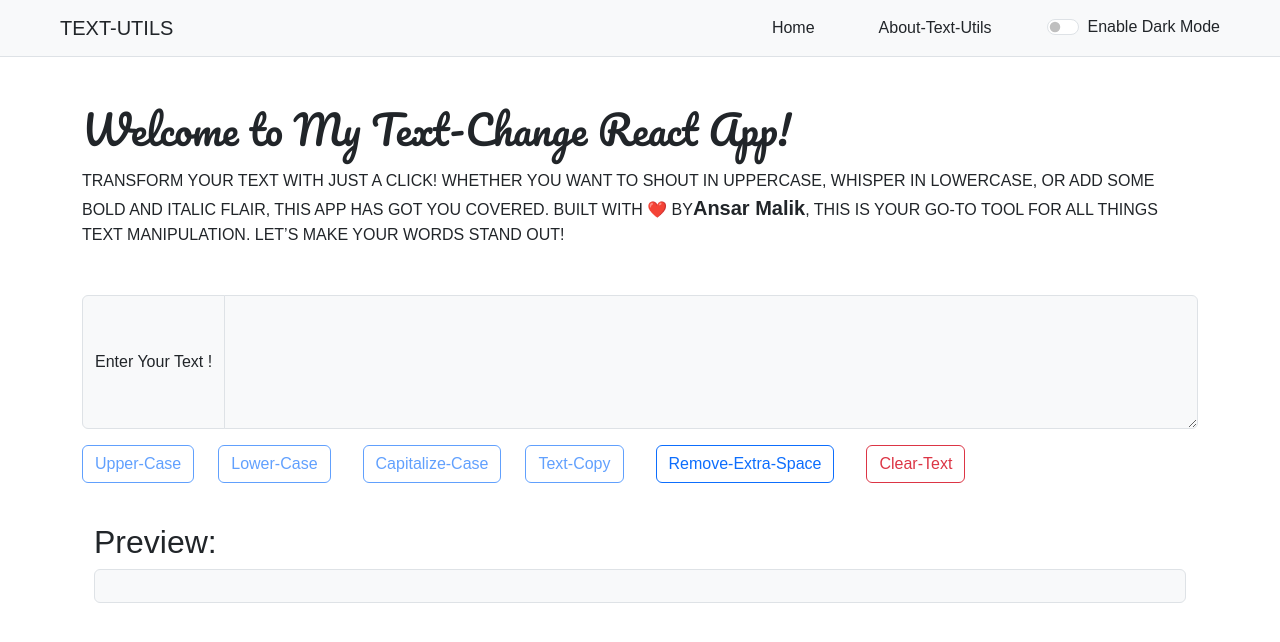
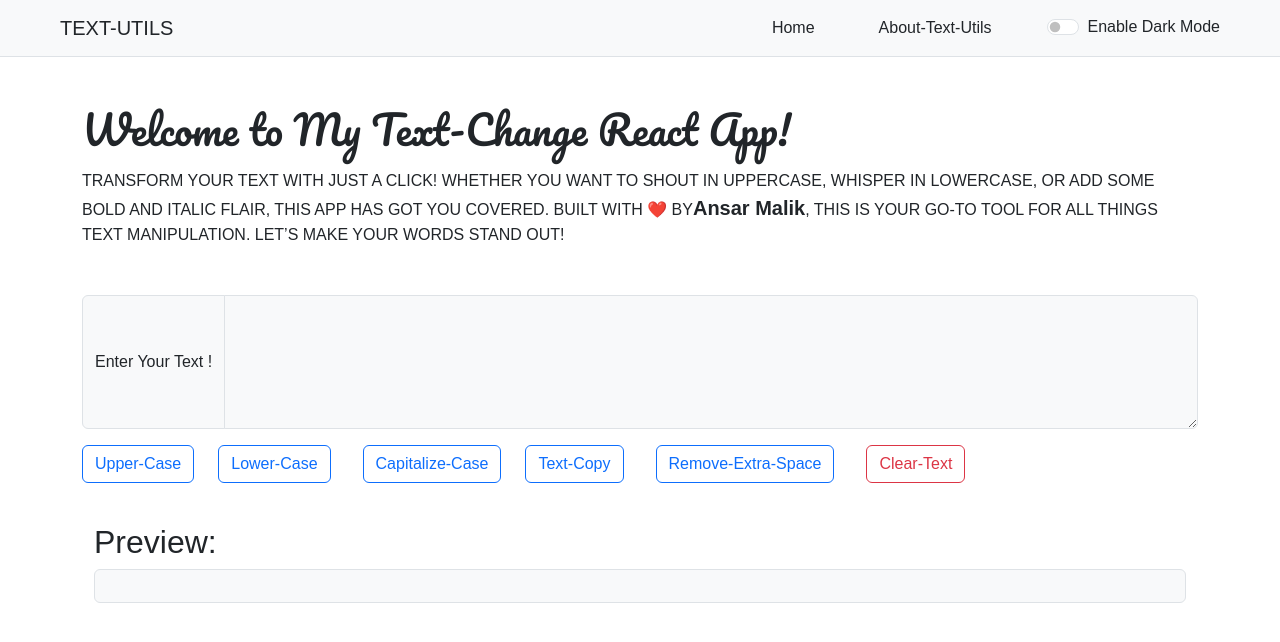
Before and after one commit to anser624/Text-Utils-App, a React (Create React App) app: page / in a window 1280 px wide. Shown: the top 642 px of the page. Built offline with nearby package versions, Linux system fonts and the light colour scheme; a web font is replaced by a local one.

Commit message:
files update text.js remove disable button functinality

```diff
--- a/src/components/text.js
+++ b/src/components/text.js
@@ -2,11 +2,9 @@ import React, { useState } from "react";
 
 export default function Text(props) {
   const [text, setText] = useState(""); // Plain text
-  const [buttonDisabled, setButtonDisabled] = useState(true);
 
   const handleTextChange = (e) => {
     setText(e.target.value);
-    setButtonDisabled(e.target.value.trim() === "");
   };
 
   const handleTextTransform = (transform) => {
@@ -43,7 +41,6 @@ export default function Text(props) {
         onClick={() => handleTextTransform((text) => text.toUpperCase())}
         type="button"
         className="btn btn-outline-primary"
-        disabled={buttonDisabled}
       >
         Upper-Case
       </button>
@@ -51,7 +48,6 @@ export default function Text(props) {
         onClick={() => handleTextTransform((text) => text.toLowerCase())}
         type="button"
         className="mx-4 my-3 btn btn-outline-primary"
-        disabled={buttonDisabled}
       >
         Lower-Case
       </button>
@@ -66,7 +62,6 @@ export default function Text(props) {
         }
         type="button"
         className="mx-2 my-3 btn btn-outline-primary"
-        disabled={buttonDisabled}
       >
         Capitalize-Case
       </button>
@@ -74,7 +69,6 @@ export default function Text(props) {
         onClick={handleCopyText}
         type="button"
         className="mx-3 my-3 btn btn-outline-primary"
-        disabled={buttonDisabled}
       >
         Text-Copy
       </button>
```
